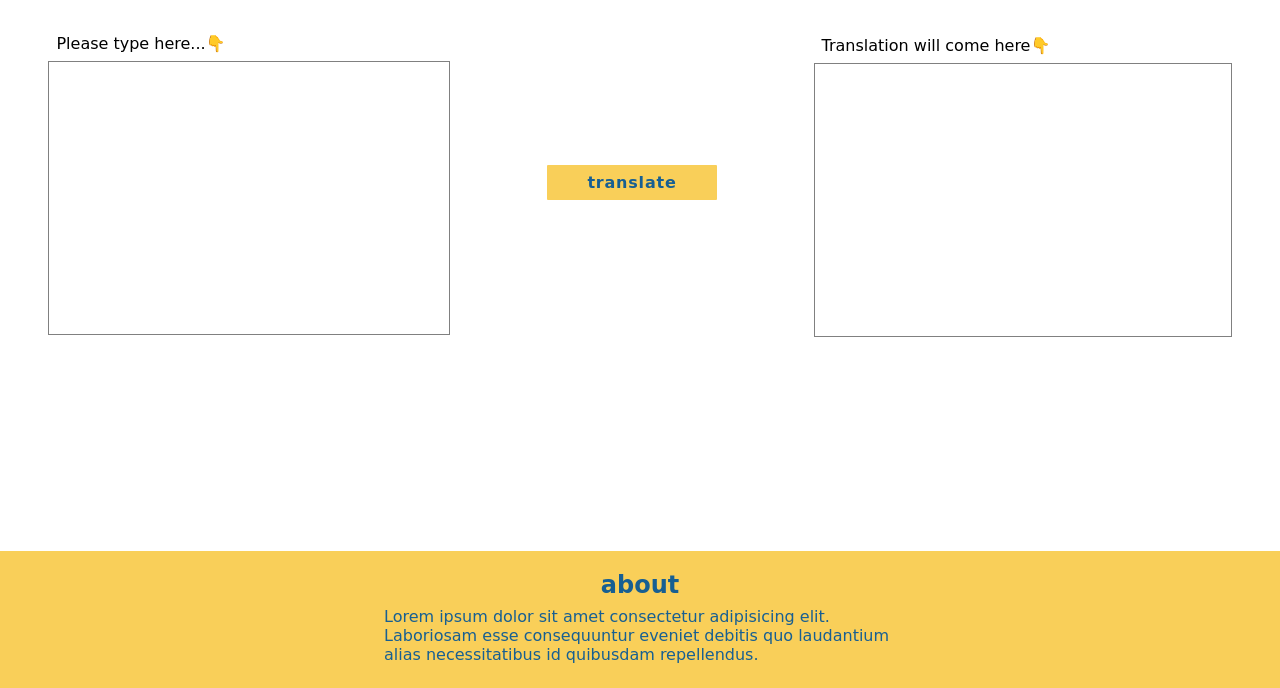
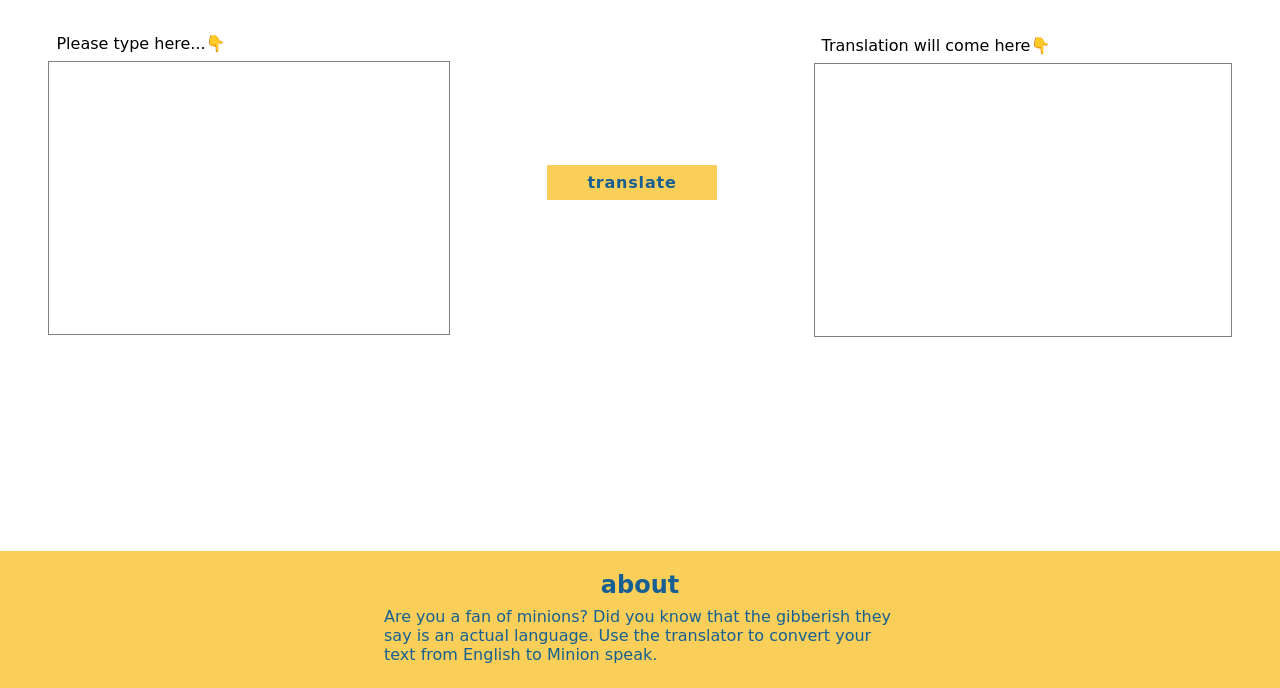
Before and after one commit to arjunsutharr/banana-speak, a plain HTML site: page index.html in a window 1280 px wide. Shown: the part 112-800 px from the top of the page. Drawn offline with Linux system fonts and the light colour scheme; a web font is replaced by a local one.

Commit message:
docs: text updated

```diff
--- a/index.html
+++ b/index.html
@@ -48,7 +48,7 @@
 
         <h2>about</h2>
         <p>
-          Lorem ipsum dolor sit amet consectetur adipisicing elit. Laboriosam esse consequuntur eveniet debitis quo laudantium alias necessitatibus id quibusdam repellendus.
+          Are you a fan of minions? Did you know that the gibberish they say is an actual language. Use the translator to convert your text from English to Minion speak.
         </p>
       </footer>
 
```
